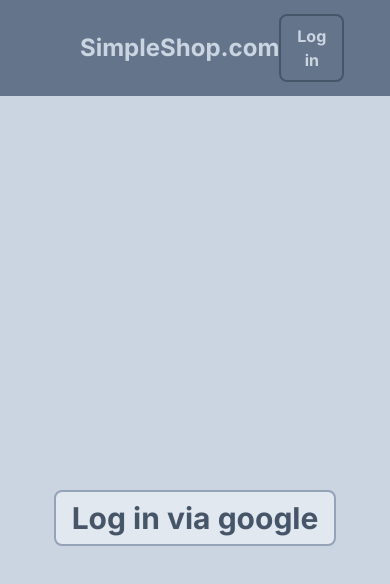
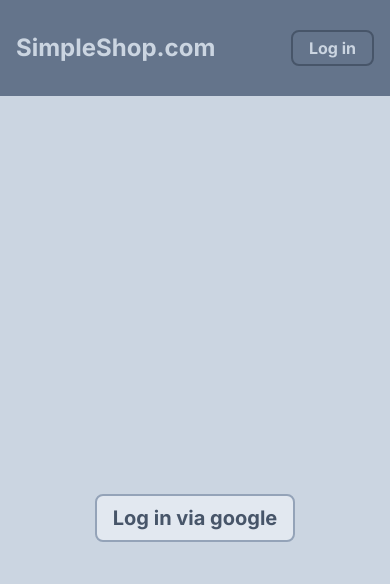
Before and after one commit to TiredTorch/simple-shop, a Next.js app: page /en/login in a window 390 px wide. Shown: the top 584 px of the page. Built offline with nearby package versions, Linux system fonts and the light colour scheme.

Commit message:
Configured responsive for login page

```diff
--- a/src/app/globals.css
+++ b/src/app/globals.css
@@ -11,6 +11,8 @@ body {
     font-bold
     px-4 py-2
     rounded-lg
+    sm:text-base
+    text-base/4
     transition-colors;
 }
 
@@ -23,7 +25,8 @@ body {
 
 .modalButton {
     @apply font-semibold
-        text-2xl
+        sm:text-2xl
+        text-2xl/4
         border-slate-500
         text-slate-600
         hover:border-slate-600
@@ -49,7 +52,8 @@ body {
 }
 
 .authButton {
-    @apply text-3xl
+    @apply sm:text-3xl
+        text-xl
         duration-500
         border-slate-400
         text-slate-600
--- a/src/components/common/TextField/TextField.tsx
+++ b/src/components/common/TextField/TextField.tsx
@@ -13,8 +13,8 @@ export const TextField: FC<TextFieldProps> = ({
                     {label}
                 </label>
             )}
-            <input //TODO field styles with no selection ring
-                className="border-2 border-slate-500 text-slate-700 bg-slate-300 rounded-md font-semibold text-lg px-2 py-1"
+            <input //TODO field styles with no selection ring (+)
+                className="border-2 border-slate-500 text-slate-700 bg-slate-300 rounded-md font-semibold text-lg px-2 py-1 focus:ring-0 focus:border-slate-500"
             />
         </div>
     );
--- a/src/components/ui/Header/Header.tsx
+++ b/src/components/ui/Header/Header.tsx
@@ -10,7 +10,7 @@ export const Header = () => {
     };
 
     return (
-        <div className="w-full h-[6rem] bg-slate-500 text-cyan-400 flex justify-between items-center px-20">
+        <div className="w-full h-[6rem] bg-slate-500 text-cyan-400 flex justify-between items-center px-4 sm:px-20">
             <Logo />
             <Button
                 buttonVariation="headerButton"
--- a/src/containers/CheckoutContainer/CheckoutContainer.tsx
+++ b/src/containers/CheckoutContainer/CheckoutContainer.tsx
@@ -3,7 +3,6 @@ import { CheckoutForm, MiddlePositionContaner } from "@/components";
 
 export const CheckoutContainer = () => {
     return (
-        //TODO check others checkout pages (form should have number and city selection)
         <MiddlePositionContaner>
             <CheckoutForm
                 onSubmit={console.log}
--- a/src/containers/StatusContainer/StatusContainer.tsx
+++ b/src/containers/StatusContainer/StatusContainer.tsx
@@ -5,8 +5,6 @@ import { StatusItem } from "./StatusItem/StatusItem";
 export const StatusContainer = () => {
     return (
         <MiddlePositionContaner>
-            {" "}
-            {/*TODO config types for status item*/}
             <div className="w-full h-full flex flex-col gap-6">
                 <StatusItem
                     image={""}
```
